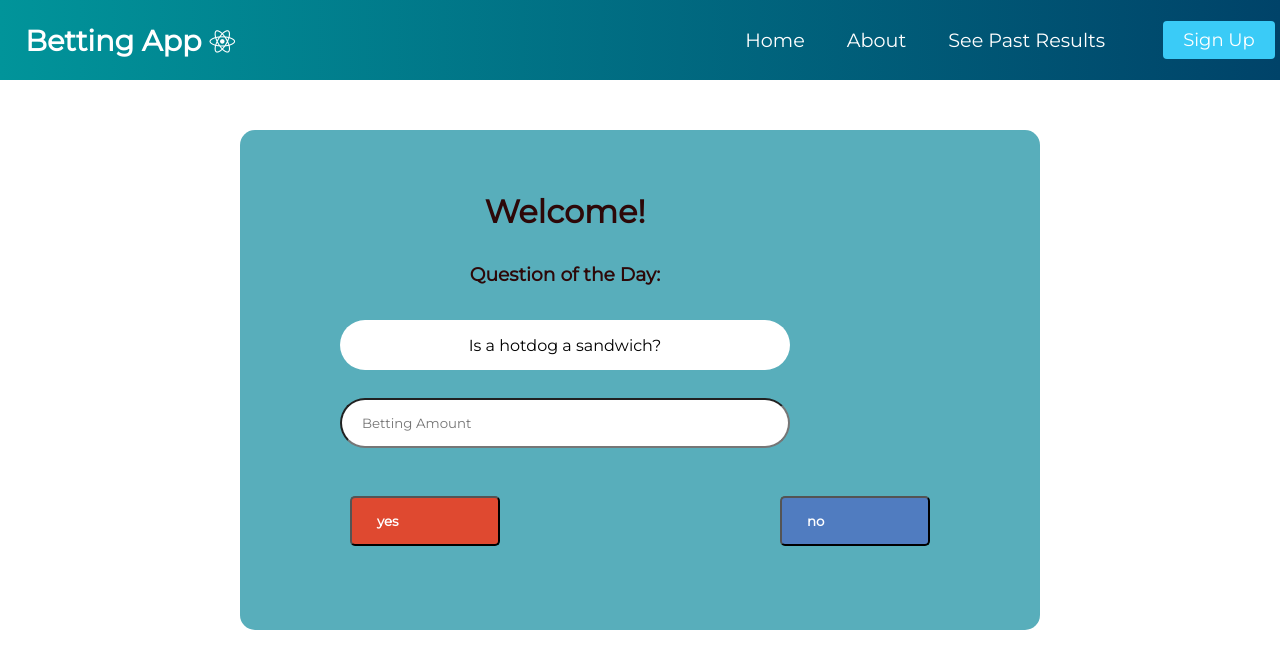
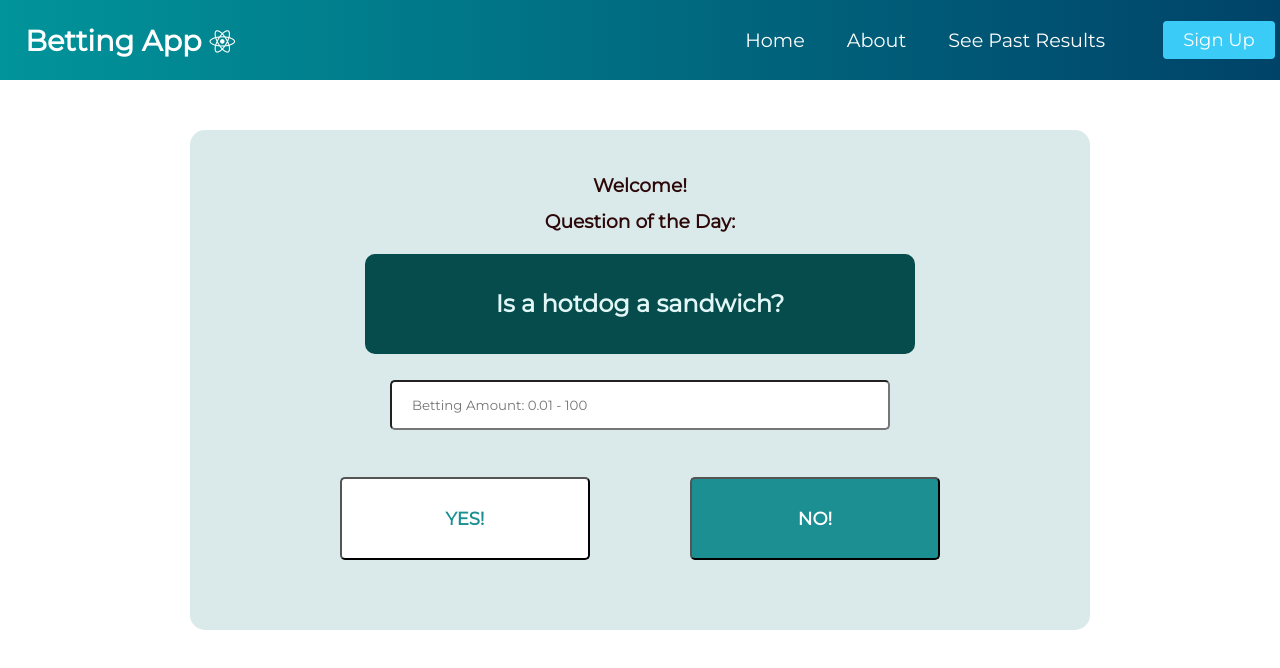
Before and after one commit to maya-maye/blockchain-project-sc, a React (Create React App) app: page / in a window 1280 px wide. Shown: the top 668 px of the page. Built offline with nearby package versions, Linux system fonts and the light colour scheme.

Commit message:
Updated layout of home page

```diff
--- a/src/App.css
+++ b/src/App.css
@@ -11,10 +11,11 @@
   justify-content: space-between;
   flex-wrap: wrap;
   height: 500px;
-  width: 800px;
-  background: hsl(188, 42%, 54%);
+  width: 900px;
+  background: #daeaeb;
   border-radius: 15px;
-  align-items: center;
+  justify-content: center;
+  justify-content: space-around;
   margin-right: 500px;
   margin-left: 500px;
   margin-top: 50px;
@@ -47,7 +48,7 @@
   border-radius: 10px;
   background-color: rgba(53, 16, 102, 0.678);
   padding: 10px;
-  color: white;
+  color: rgb(219, 125, 125);
   font-weight: bold;
   cursor: pointer;
 }
@@ -216,28 +217,30 @@ input{
   display: flex;
   flex-direction: column;
   justify-content:space-around;
-  margin-left: 100px;
+  margin-left: 300px;
   align-items: center;
 }
 
 .questionheader {
   color: rgb(45, 8, 8);
   align-items: center;
-  height: 35px;
+  height: 10px;
   width: 450px;
   display: flex;
   justify-content: space-around;
-  border-radius: 30px;
+  border-radius: 10px;
 }
 
 .questionitself {
-  background: white;
-  height: 50px;
-  width: 450px;
+  background: rgb(6, 76, 77);
+  height: 100px;
+  width: 550px;
   display: flex;
   justify-content: space-around;
   align-items: center;
-  border-radius: 30px;
+  border-radius: 10px;
+  font-weight: 2000;
+  color:rgb(226, 246, 246)
 
 }
 
@@ -245,8 +248,33 @@ input{
   align-items: center;
   background: white;
   height: 50px;
-  width: 450px;
+  width: 500px;
   display: flex;
   justify-content: space-around;
-  border-radius: 30px;
+  border-radius: 5px;
 }
+
+.chooseButton{
+  width: 250px;
+  padding: 15px 25px;
+  border-radius: 5px;
+  display: flex;
+  align-items: center;
+  justify-content: space-around;
+  font-weight: bold;
+  margin-bottom: 20px;
+  margin-left: 10px;
+  margin-right: 10px;
+  cursor: pointer;
+  font-size: large;
+  font-weight: 2000;
+}
+
+.yes{
+  color: rgb(27, 143, 145);
+  background-color: rgb(255, 255, 255);
+}
+.no{
+  background-color: rgb(27, 143, 145);
+  color: rgb(255, 255, 255);
+}
--- a/src/Question.js
+++ b/src/Question.js
@@ -4,12 +4,12 @@ import "./App.css";
 function Question(props){
     return(
         <div className="home">
-            <h1 className = "questionheader">Welcome!</h1>
+            <h3 className = "questionheader">Welcome!</h3>
             <h3 className = "questionheader">Question of the Day:</h3>
-            <p className = "questionitself">{props.q}</p>
-            <input className = "bettingamount" type="text" placeholder="Betting Amount" />
-            <button className = "loginButton google">yes</button>
-            <button className = "loginButton facebook">no</button>
+            <h2 className = "questionitself">{props.q}</h2>
+            <input className = "bettingamount" type="text" placeholder="Betting Amount: 0.01 - 100" />
+            <button className = "chooseButton yes">YES!</button>
+            <button className = "chooseButton no">NO!</button>
         </div>
     );
 }
```
Also changed, not shown: src/Pages/Login/Metamask-auth.jsx (deleted).
